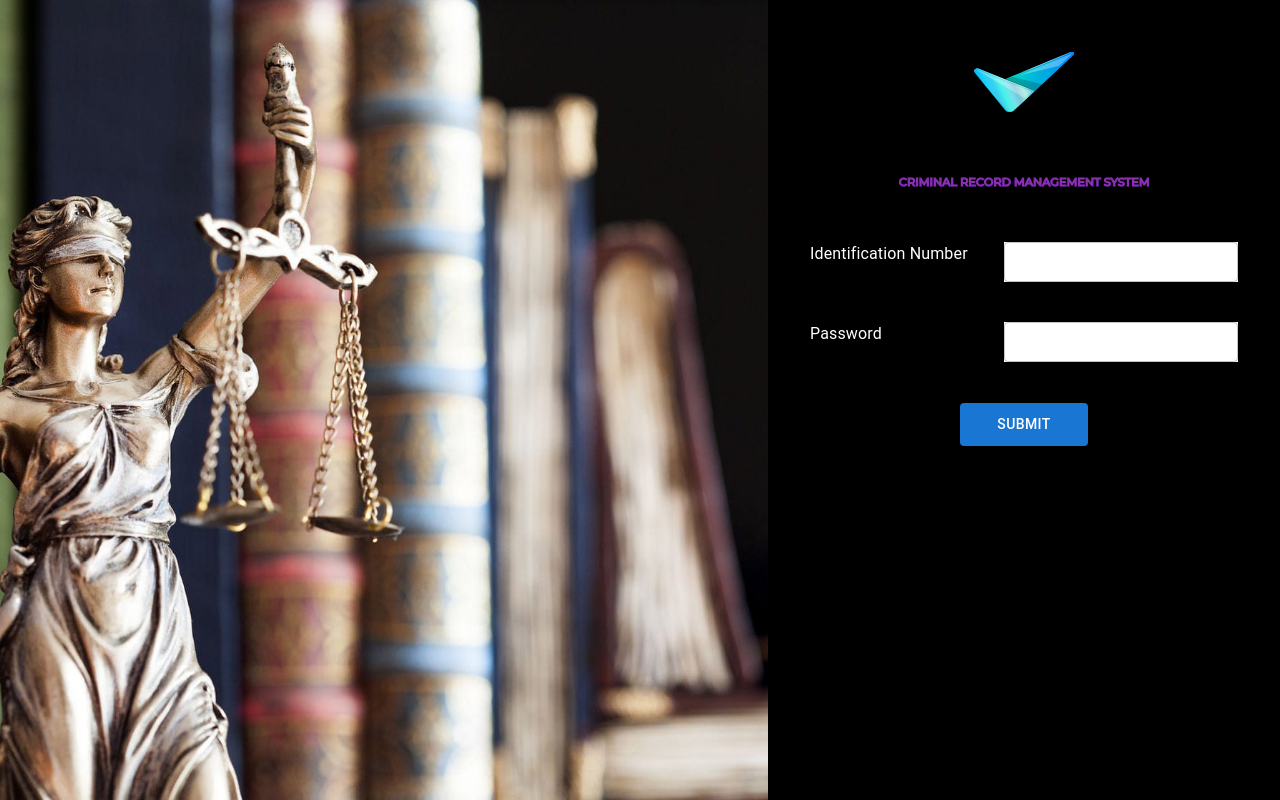
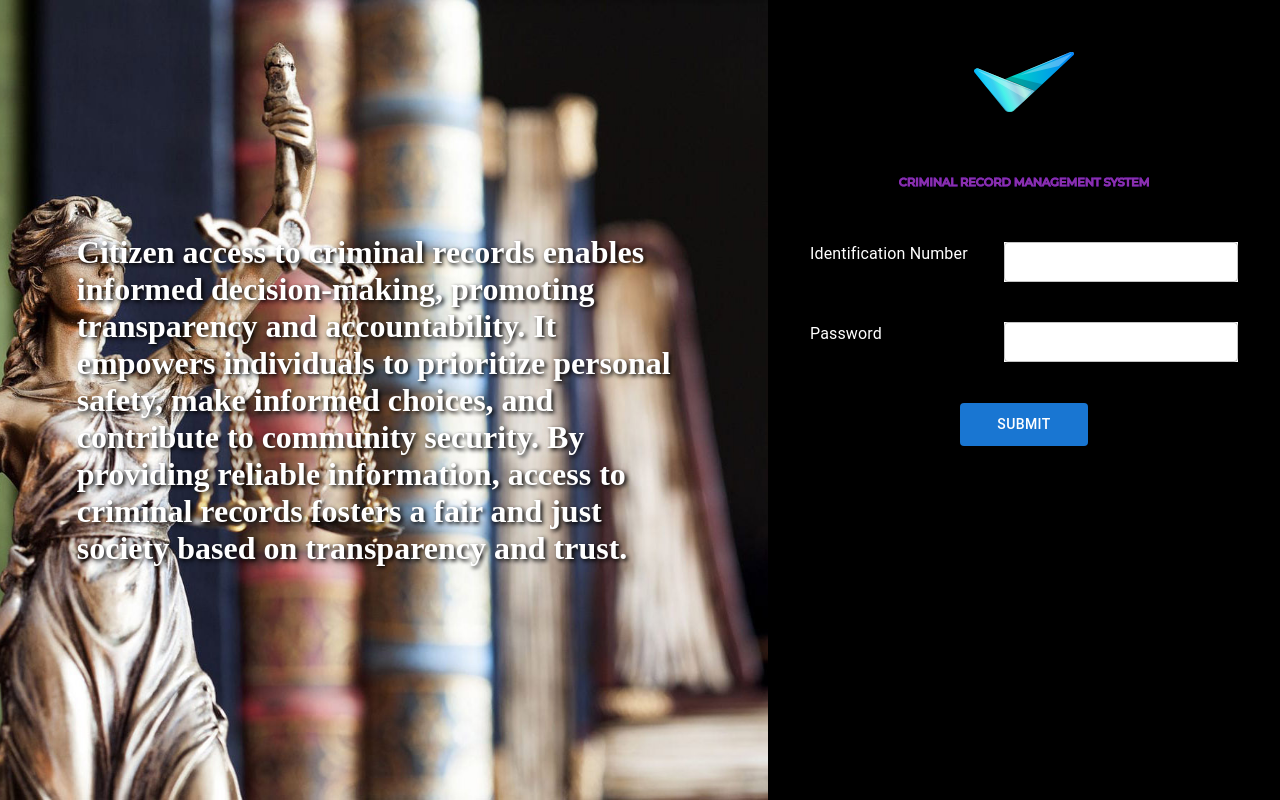
Before and after one commit to demelcjohn/criminal-record-management, a Next.js app: page /home in a window 1280 px wide. Built offline with nearby package versions, Linux system fonts and the light colour scheme.

Commit message:
added text in front of image

```diff
--- a/src/pages/home.tsx
+++ b/src/pages/home.tsx
@@ -17,6 +17,9 @@ export default function HomeCitizen() {
             >
               <Grid item sx={{ width: "60%", height: "100%" }}>
                 <Box
+                  display={"flex"}
+                  alignItems="center"
+                  justifyContent="center"
                   sx={{
                     backgroundImage: 'url("/justice.jpg")',
                     backgroundSize: "cover",
@@ -24,8 +27,20 @@ export default function HomeCitizen() {
                     backgroundPosition: "center",
                     width: "100%",
                     height: "100%",
+                    color: "white",
+                    textShadow: "2px 2px 4px rgba(0, 0, 1, 2)",
                   }}
+                  padding="10%"
                 >
+                  <h1>
+                    Citizen access to criminal records enables informed
+                    decision-making, promoting transparency and accountability.
+                    It empowers individuals to prioritize personal safety, make
+                    informed choices, and contribute to community security. By
+                    providing reliable information, access to criminal records
+                    fosters a fair and just society based on transparency and
+                    trust.
+                  </h1>
                   {/* Your content */}
                 </Box>
               </Grid>
```
